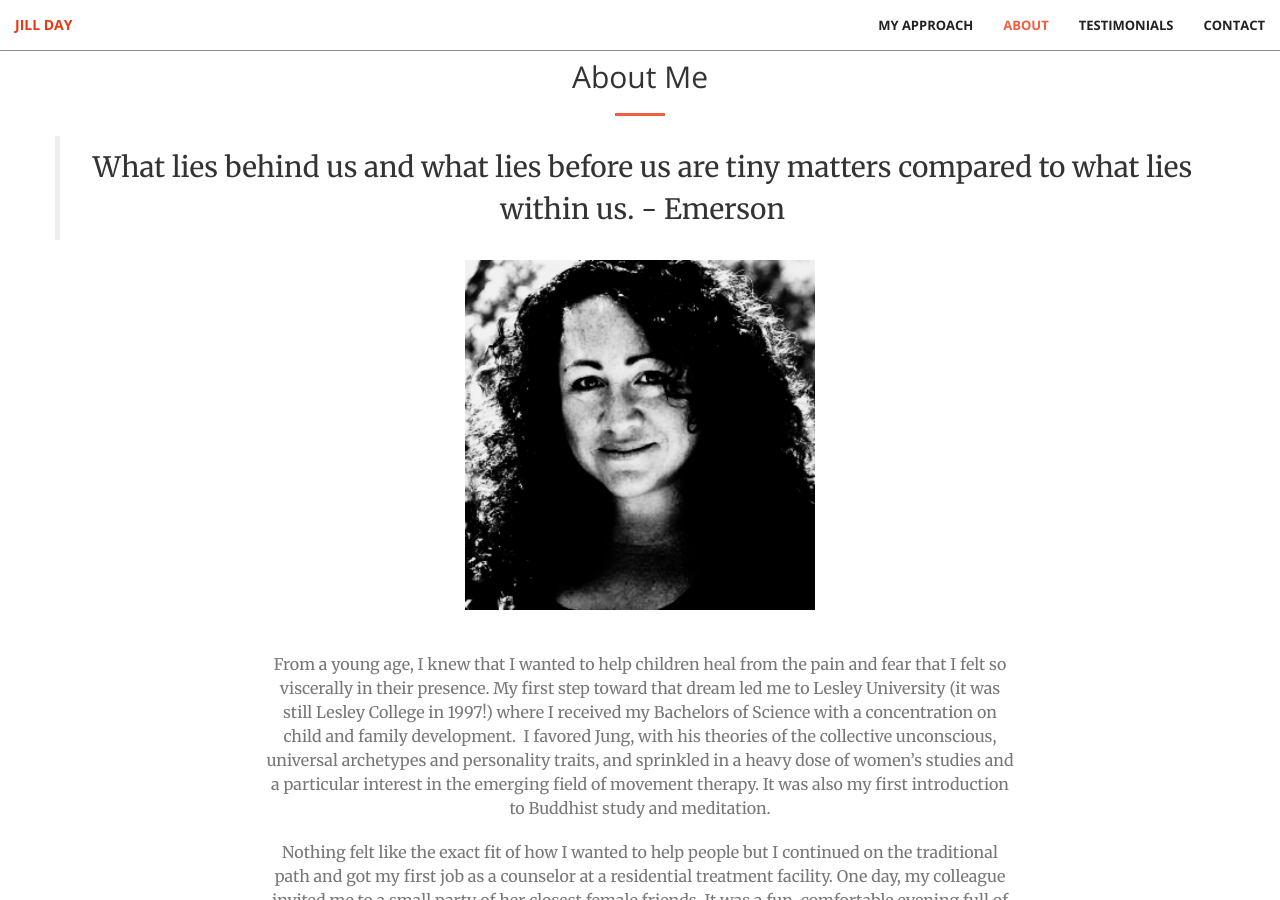
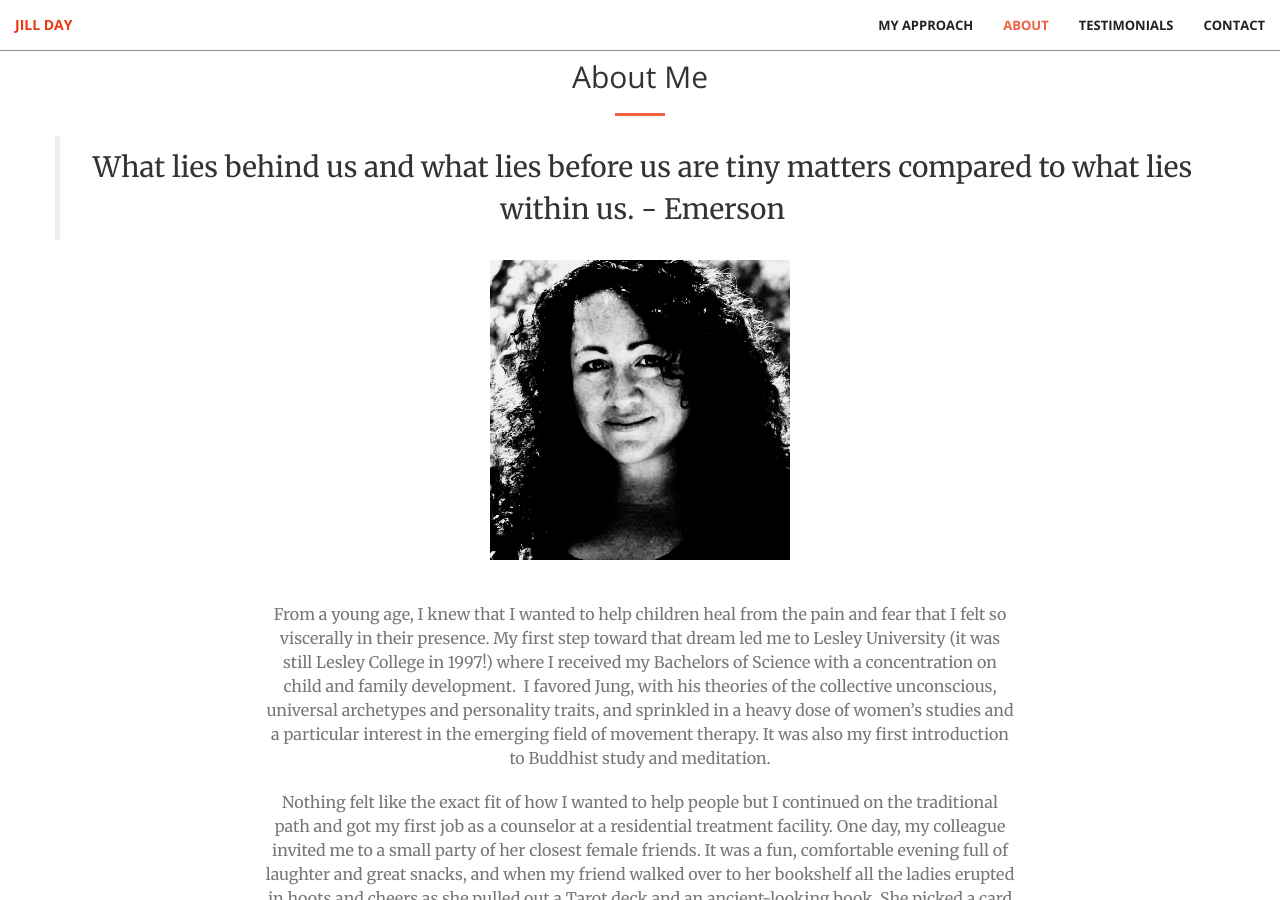
Before and after one commit to audreyshub/jilladay, a Jekyll site: the page built from index.html, in a window 1280 px wide and 900 px high, scrolled down 1590 px. Built offline with Jekyll 4.4.1, drawn with Linux system fonts in a browser that asks for light colours.

Commit message:
remove photo wxh

```diff
--- a/_includes/about.html
+++ b/_includes/about.html
@@ -13,7 +13,7 @@
                 </blockquote>
             </div>
             <div class="col-lg-8 col-lg-offset-2 text-center">
-                <img src="../img/jill-day.jpg" alt="Jill Day photo" width="350" height="350" style="margin-bottom: 3em">
+                <img src="../img/jill-day.jpg" alt="Jill Day photo" style="margin-bottom: 3em">
                 <p class="text-muted">From a young age, I knew that I wanted to help children heal from the pain and fear that I felt so viscerally in their presence. My first step toward that dream led me to Lesley University (it was still Lesley College in 1997!) where I received my Bachelors of Science with a concentration on child and family development.  I favored Jung, with his theories of the collective unconscious, universal archetypes and personality traits, and sprinkled in a heavy dose of women’s studies and a particular interest in the emerging field of movement therapy. It was also my first introduction to Buddhist study and meditation.</p>
                 <p class="text-muted">Nothing felt like the exact fit of how I wanted to help people but I continued on the traditional path and got my first job as a counselor at a residential treatment facility.  One day, my colleague invited me to a small party of her closest female friends.  It was a fun, comfortable evening full of laughter and great snacks, and when my friend walked over to her bookshelf all the ladies erupted in hoots and cheers as she pulled out a Tarot deck and an ancient-looking book.  She picked a card for the woman next to her, flipped through the book, and began to read.</p>
                 <p class="text-muted">I’m not sure what emboldened me to speak up when I was surrounded by older women whom I’d just met, but before I knew it, I was adding specific details to the vague book passage. My friend’s mouth hung open and she quickly turned to the woman next to her and swore that she had never talked to me about her personal life. I nodded emphatically that it was true. But then my friend turned to me and questioned how I could possibly know the things I did. I shrugged, suddenly self-conscious, and gave my honest answer—I didn’t know, it was just something that I’d always been able to sense about some people, and didn’t know that it wasn’t the norm.  The rest of the women begged me to pull a card for them and give my impressions. A few years later I decided to get some formal training in Tarot at Regina Russell’s Tea Room.</p>
```
